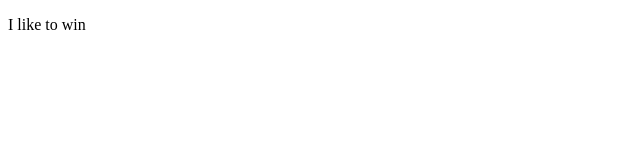
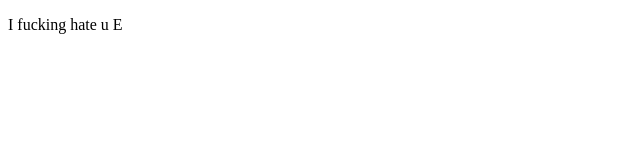
Before and after one commit to divyanshu3020/CICD-pipelines, a React (Vite) app: page / in a window 1280 px wide. Shown: the top 160 px of the page, without its empty margins (0-640 px from the left). Built offline with nearby package versions, Linux system fonts and the light colour scheme.

Commit message:
Trigger : from jackal tsx-inlcuded & css-excluded

```diff
--- a/src/App.tsx
+++ b/src/App.tsx
@@ -6,7 +6,7 @@ import reactLogo from "./react.svg";
 export function App() {
   return (
     <>
-      <p>I like to win</p>
+      <p>I fucking hate u E</p>
     </>
   );
 }
```
